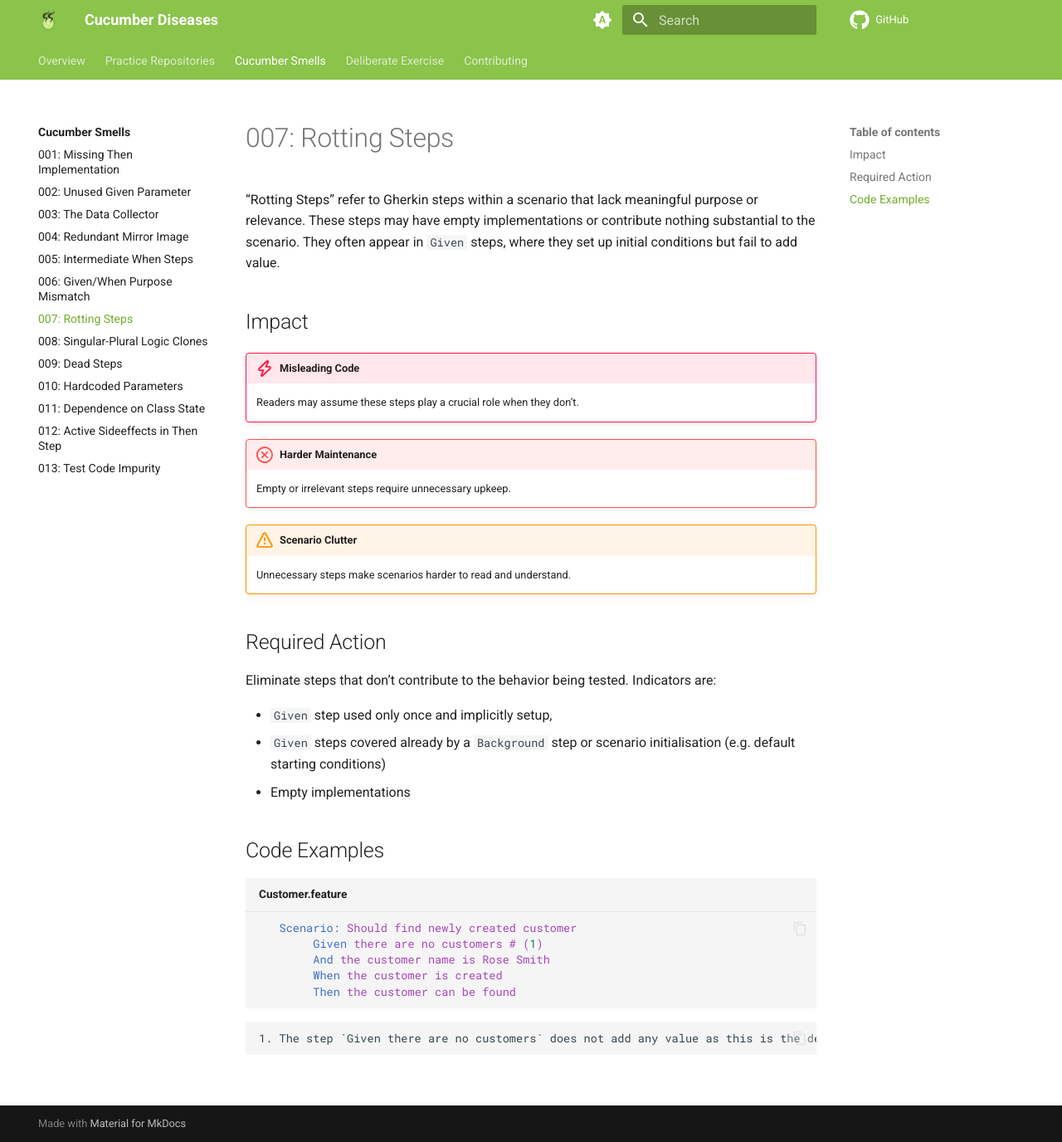
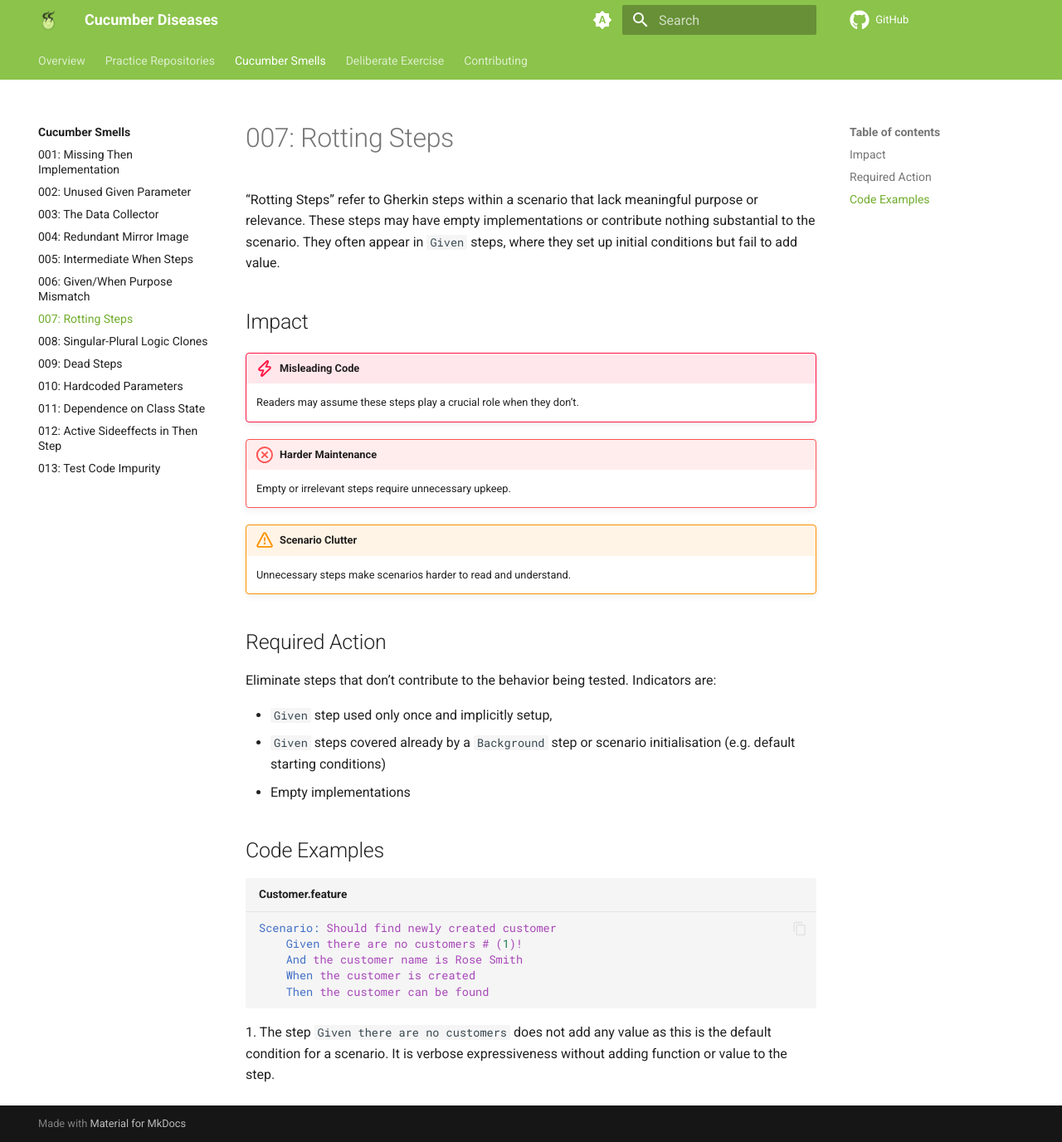
Before and after one commit to Cucumber-Diseases/cucumber-diseases.github.io, an MkDocs documentation site: the page built from docs/smells/007-rotting-steps.md, in a window 1280 px wide and 1376 px high. Shown: the whole window at 83% size. Built offline with MkDocs 1.6.1 and Material for MkDocs 9.7.7, drawn with Linux system fonts in a browser that asks for light colours.

Commit message:
format gherkin and footnote

````diff
--- a/docs/smells/007-rotting-steps.md
+++ b/docs/smells/007-rotting-steps.md
@@ -26,11 +26,10 @@
 ## Code Examples
 
 ```gherkin title="Customer.feature"
-   Scenario: Should find newly created customer
-        Given there are no customers # (1)
-        And the customer name is Rose Smith
-        When the customer is created
-        Then the customer can be found
+Scenario: Should find newly created customer
+    Given there are no customers # (1)!
+    And the customer name is Rose Smith
+    When the customer is created
+    Then the customer can be found
 ```
-
-    1. The step `Given there are no customers` does not add any value as this is the default condition for a scenario. It is verbose expressiveness without adding function or value to the step.
+1. The step `Given there are no customers` does not add any value as this is the default condition for a scenario. It is verbose expressiveness without adding function or value to the step.
````
